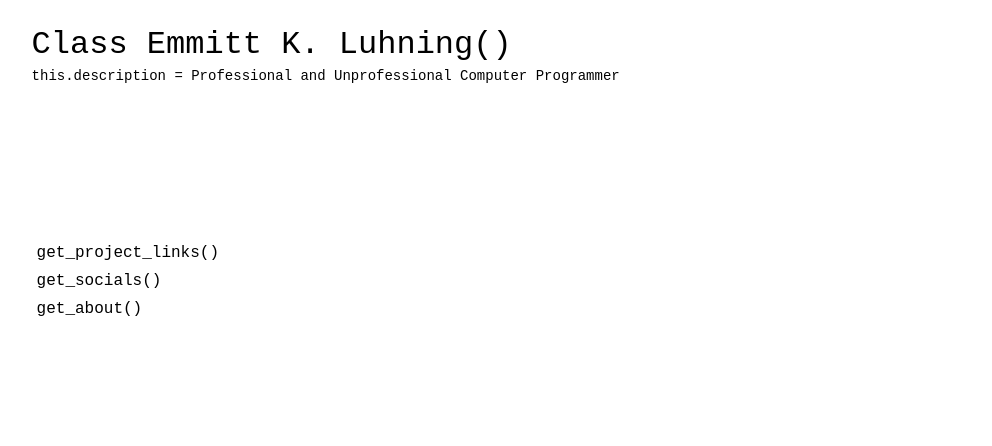
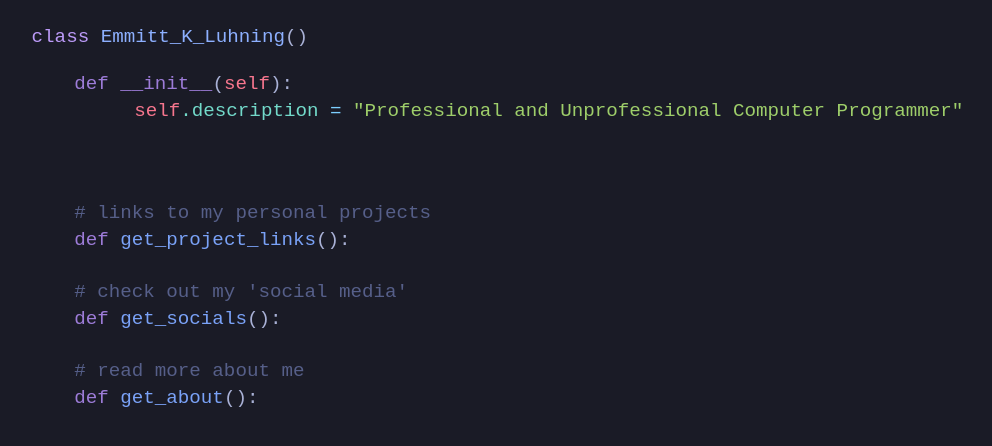
Before and after one commit to Em-kale/emmitt-dot-dev, a Flask app: page / in a window 1280 px wide. Shown: the top 446 px of the page, without its empty margins (2-994 px from the left). Run offline with Flask 3, Linux system fonts and the light colour scheme; some web fonts are replaced.

Commit message:
more styling

```diff
--- a/core/routes.py
+++ b/core/routes.py
@@ -36,57 +36,71 @@ def aboutMeContent():
 def mainList():
     response = """
         <div class="list-container">
+            <div class="function-div">
             <details>
                 <summary>
+                    <p class="list-item"><span class="comment"># links to my personal projects</span></p>
                     <p class="list-item">
-                            get_project_links()
+                            <span class="function-definition">def</span>
+                            <span class="function-name">get_project_links</span><span class="bracket">():</span>
                     </p>
                 </summary>
                 <div class="sub-list-1">
-                    <p class="list-item">return "Graph Traversal Visualizer"</p>
+                        <!--<p class="list-item">return "Graph Traversal Visualizer"</p> -->
                     <p class="list-item">
                         <a class="link" href="https://github.com/Em-kale/carleton-mail-delivery-robot" target="_blank">
-                            return "Autonomous Mail Delivery"
+                                <span class="return">return</span><span class="string"> "Autonomous Mail Delivery"</span>
                         </a>
                     </p>
                     <p class="list-item">
                         <a class="link" href="https://github.com/Em-kale/proof" target="_blank">
-                            return "Proof"
+                            <span class="return">return</span> <span class="string">"Proof"</span>
                         </a>
                     </p>
                     <p class="list-item">
                         <a class="link" href="https://github.com/Em-kale/graph-validator-generator" target="_blank">
-                            return "Near Staking Web Crawler"
+                            <span class="return">return</span><span class="string">
+                                "Near Staking Web Crawler"
+                            </span>
                         </a>
                     </p>
-                    <p class="list-item">return "This Site"</p>
+                    <p class="list-item"><span class="return">return</span> <span class="string">"This Site"</span></p>
                 </div>
             </details>
+            </div>
+            <div class="function-div">
             <details>
                 <summary>
+                    <p class="list-item"><span class="comment"># check out my 'social media'</span></p>
                     <p class="list-item">
-                        get_socials()
+                        <span class="function-definition">def</span>
+                        <span class="function-name">get_socials</span><span class="bracket">():</span>
                     </p>
                 </summary>
                 <div class="sub-list-1">
                     <p class="list-item">
                         <a class="link" href="https://github.com/Em-kale" target="_blank">
-                            return "Github"
+                            <span class="return">return</span><span class="string"> "Github"</span>
                         </a>
                     </p>
                     <p class="list-item">
                         <a class="link" href="https://www.linkedin.com/in/emmittl" target="_blank">
-                            return "Linkedin"
+                            <span class="return">return</span><span class="string"> "LinkedIn"</span>
                         </a>
                     </p>
                 </div>
             </details>
+            </div>
+            <div class="function-div">
+            <p class="list-item"><span class="comment"># read more about me</span></p>
             <p class="list-item" hx-target="#home-container" hx-post="/about-me" hx-swap="innerHTML settle:1s">
-                    get_about_me()
+                    <span class="function-definition">def</span>
+                    <span class="function-name">get_about</span><span class="bracket">():</span>
             </p>
          <!--       <p class="list-item">
                    Blog
     </p> -->
+                </div>
             </div>
     """
     return response
--- a/core/static/about-styles.css
+++ b/core/static/about-styles.css
@@ -8,6 +8,8 @@
     opacity: 1;
     transition: opacity 1s ease-out;
     overflow-y: auto;
+    border-style: solid;
+    border-color: #27a1b9;
     scrollbar-width: thin;
 }
 
@@ -22,10 +24,11 @@
 }
 
 .about-me-content {
-    padding: 20px;
+    padding: 18px;
     font-size: 1.3vw;
     font-style: normal;
     margin: 0;
+    color: #9ece6a;
     font-family: "Google Sans Code", monospace;
     font-optical-sizing: auto;
     font-weight: 400;
@@ -39,7 +42,6 @@
     margin-left: 5px;
     margin-bottom: 5px;
     float: left;
-    filter: grayscale() brightness(1.2);
     border-radius: 50%;
 }
 
--- a/core/static/styles.css
+++ b/core/static/styles.css
@@ -1,28 +1,84 @@
+body {
+    background-color: #1a1b26;
+}
+
 .main-title {
     font-family: 'Google Sans Code', 'Courier New', monospace;
     font-optical-sizing: auto;
     font-weight: 500;
     font-style: normal;
+    font-size: 1.5vw;
     margin: 0;
     margin-left: 2vw;
     margin-top: 2vw;
 }
 
+.magenta {
+    color: #bb9af7;
+}
+
+.light-blue {
+    color: #8db0ff;
+}
+
+.comment {
+    color: #565f89;
+}
+
+.bracket {
+    color: #a9b1d6;
+}
+
+.self {
+    color: #f7768e;
+}
+
+.function-definition {
+    color: #9d7cd8;
+}
+
+.function-name {
+    color: #7aa2f7;
+}
+
+.class-attribute {
+    color: #73daca;
+}
+
+.string {
+    color: #9ece6a;
+}
+
+.return {
+    color: #bb9af7;
+    font-style: italic;
+}
+
+.operator {
+    color: #7dcfff;
+}
+
 .sub-title {
     font-family: 'Google Sans Code', 'Courier New', monospace;
     font-optical-sizing: auto;
+    font-size: 2vw;
     margin: 2px;
     margin-top: 5px;
-    font-size: 14px;
     font-weight: 500;
-    margin-left: 2vw;
+    margin-left: 1.5vw;
     font-style: normal;
+}
+
+.function-div {
+    margin-top: 2%;
+    margin-left: 5%;
 }
 
 .list-item {
     font-family: 'Google Sans Code', 'Courier New', monospace;
     margin: 5px;
     font-optical-sizing: auto;
+    font-size: 1.5vw;
     font-weight: 500;
     font-style: normal;
 }
@@ -33,8 +89,7 @@
 }
 
 .list-container {
-    margin-top: 20vh;
-    margin-left: 2vw;
+    margin-top: 10vh;
     text-align: left;
 }
 
@@ -49,9 +104,6 @@ a {
     text-decoration: none;
 }
 
-a:hover {
-    color: slategrey;
-}
 
 a:visited {
     color: slategrey;
--- a/core/templates/index.html
+++ b/core/templates/index.html
@@ -13,61 +13,88 @@
 </head>
 
 <body>
-    <h1 class="main-title">Class Emmitt K. Luhning()</h1>
-    <h2 class="sub-title">this.description = Professional and Unprofessional Computer Programmer</h2>
+        <h1 class="main-title">
+            <span class="magenta">class</span>
+            <span class="light-blue">Emmitt_K_Luhning</span><span class="bracket">()</span>
+        </h1>
+        <div class="function-div">
+                <p class="list-item">
+                    <span class="function-definition">def __init__</span><span class="bracket">(</span><span class="self">self<span class="bracket">):</span>
+                </p>
+                <div class="sub-list-1">
+                <p class="list-item">
+                    <span class="self">self</span><span class="class-attribute">.description</span>
+                    <span class="operator">=</span>
+                    <span class="string">"Professional and Unprofessional Computer Programmer"</span></p>
+                </div>
+        </div>
     <div id="home-container">
         <div class="list-container">
+            <div class="function-div">
             <details>
                 <summary>
+                    <p class="list-item"><span class="comment"># links to my personal projects</span></p>
                     <p class="list-item">
-                            get_project_links()
+                            <span class="function-definition">def</span>
+                            <span class="function-name">get_project_links</span><span class="bracket">():</span>
                     </p>
                 </summary>
                 <div class="sub-list-1">
-                    <p class="list-item">return "Graph Traversal Visualizer"</p>
+                        <!--<p class="list-item">return "Graph Traversal Visualizer"</p> -->
                     <p class="list-item">
                         <a class="link" href="https://github.com/Em-kale/carleton-mail-delivery-robot" target="_blank">
-                            return "Autonomous Mail Delivery"
+                                <span class="return">return</span><span class="string"> "Autonomous Mail Delivery"</span>
                         </a>
                     </p>
                     <p class="list-item">
                         <a class="link" href="https://github.com/Em-kale/proof" target="_blank">
-                            return "Proof"
+                            <span class="return">return</span> <span class="string">"Proof"</span>
                         </a>
                     </p>
                     <p class="list-item">
                         <a class="link" href="https://github.com/Em-kale/graph-validator-generator" target="_blank">
-                            return "Near Staking Web Crawler"
+                            <span class="return">return</span><span class="string">
+                                "Near Staking Web Crawler"
+                            </span>
                         </a>
                     </p>
-                    <p class="list-item">return "This Site"</p>
+                    <p class="list-item"><span class="return">return</span> <span class="string">"This Site"</span></p>
                 </div>
             </details>
+            </div>
+            <div class="function-div">
             <details>
                 <summary>
+                    <p class="list-item"><span class="comment"># check out my 'social media'</span></p>
                     <p class="list-item">
-                        get_socials()
+                        <span class="function-definition">def</span>
+                        <span class="function-name">get_socials</span><span class="bracket">():</span>
                     </p>
                 </summary>
                 <div class="sub-list-1">
                     <p class="list-item">
                         <a class="link" href="https://github.com/Em-kale" target="_blank">
-                            return "Github"
+                            <span class="return">return</span><span class="string"> "Github"</span>
                         </a>
                     </p>
                     <p class="list-item">
                         <a class="link" href="https://www.linkedin.com/in/emmittl" target="_blank">
-                            return "Linkedin"
+                            <span class="return">return</span><span class="string"> "LinkedIn"</span>
                         </a>
                     </p>
                 </div>
             </details>
+            </div>
+            <div class="function-div">
+            <p class="list-item"><span class="comment"># read more about me</span></p>
             <p class="list-item" hx-target="#home-container" hx-post="/about-me" hx-swap="innerHTML settle:1s">
-                    get_about()
+                    <span class="function-definition">def</span>
+                    <span class="function-name">get_about</span><span class="bracket">():</span>
             </p>
          <!--       <p class="list-item">
                    Blog
     </p> -->
+                </div>
             </div>
         </div>
 </body>
```
